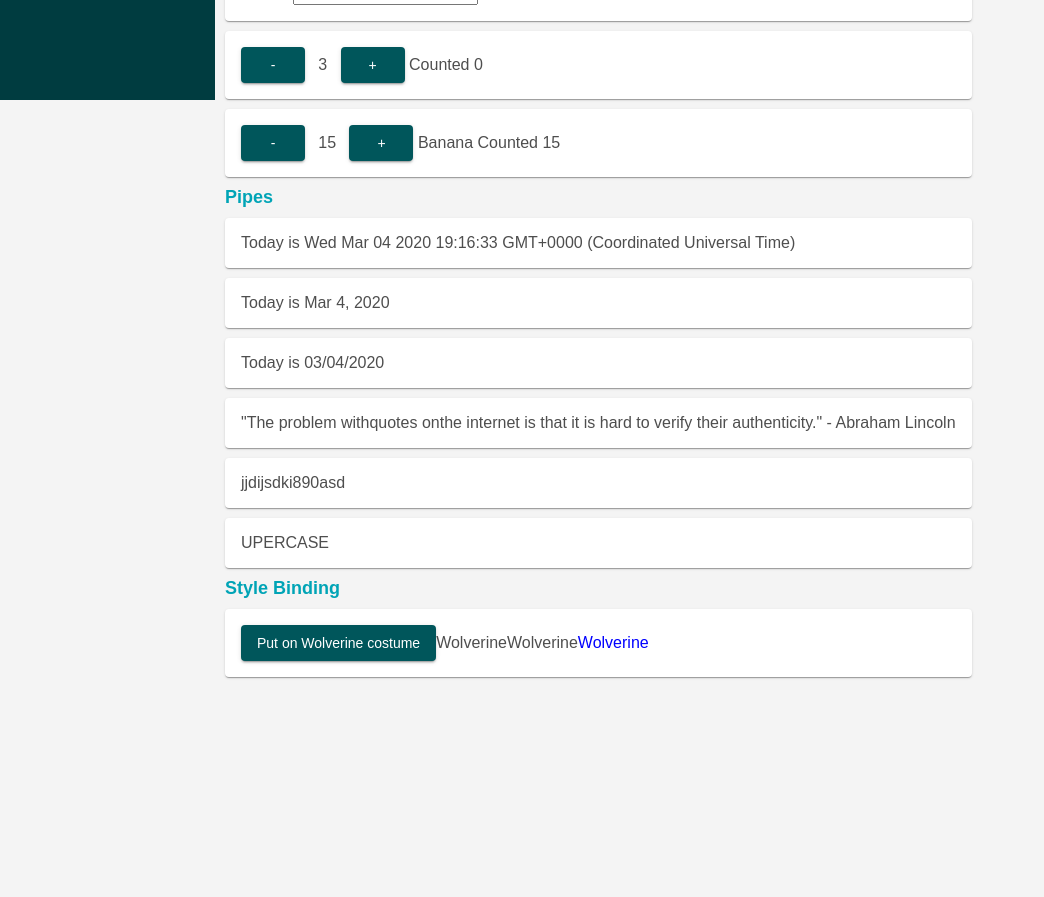
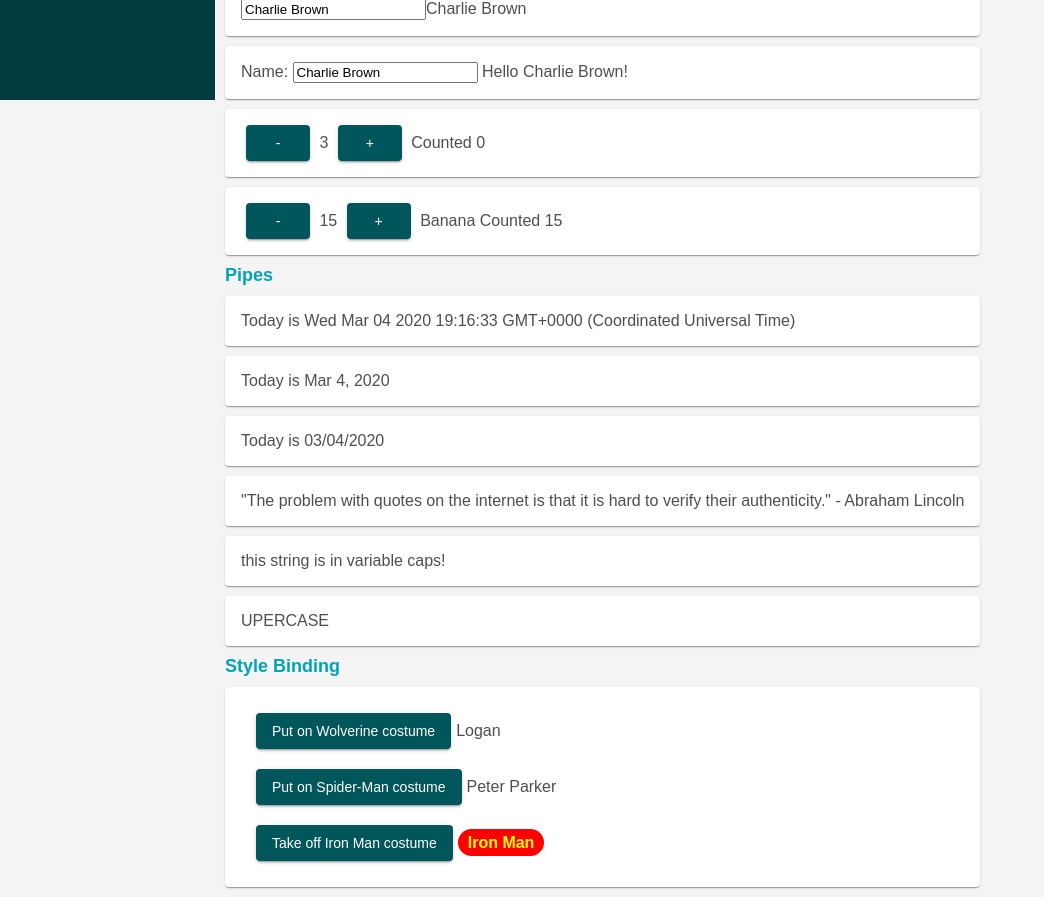
Before and after one commit to musasabi333/angular-matf, an Angular app in the folder angular-matf/: page /data-binding in a window 1280 px wide. Shown: the part 700-1597 px from the top of the page, without its empty margins (0-1044 px from the left). Before the commit the page ends 1387 px from the top, so only its background shows below. Built offline with nearby package versions, Linux system fonts and the light colour scheme.

Commit message:
c4 - Added more examples; Fixed styles

```diff
--- a/angular-matf/src/app/counter/counter.component.html
+++ b/angular-matf/src/app/counter/counter.component.html
@@ -1,7 +1,5 @@
 <button (click)="decrement()">-</button>
 <span>
-    &nbsp;
     {{counter}}
-    &nbsp;
 </span>
 <button (click)="increment()">+</button>
--- a/angular-matf/src/app/data-binding/data-binding.component.css
+++ b/angular-matf/src/app/data-binding/data-binding.component.css
@@ -0,0 +1,15 @@
+.superhero {
+  font-weight: bold;
+  padding: 5px 10px;
+  border-radius: 16px;
+}
+
+.wolverine {
+  color: blue;
+  background-color: yellow;
+}
+
+.spider-man {
+  color: blue;
+  background-color: red;
+}
--- a/angular-matf/src/app/data-binding/data-binding.component.html
+++ b/angular-matf/src/app/data-binding/data-binding.component.html
@@ -11,7 +11,10 @@
 <div>
   <button (click)="rollForInitiative()">Roll for initiative</button>
   {{roll === undefined ? "" : 'Rolled ' + roll}}
+</div>
+<div>
   <button (click)="doEvil()">Do Evil</button>
+  {{evilScript}}
 </div>
 
 <h2>Property Binding</h2>
@@ -53,11 +56,11 @@
 </div>
 
 <div>
-  {{'The problem withquotes onthe internet is that it is hard to verify their authenticity.' | quote: 'Abraham Lincoln'}}
+  {{'The problem with quotes on the internet is that it is hard to verify their authenticity.' | quote: 'Abraham Lincoln'}}
 </div>
 
 <div>
-  {{'jJDIjsdkI890asD' | lowercase}}
+  {{'ThIs sTRIng iS in VARIabLe CaPS!' | lowercase}}
 </div>
 
 <div>
@@ -66,8 +69,19 @@
 
 <h2>Style Binding</h2>
 <div>
-  <button (click)="putOnCostume()">Put on Wolverine costume</button>
-  <span [ngClass]="{'wolverine': isWolverine}">Wolverine</span>
-  <span [class.wolverine]="isWolverine">Wolverine</span>
-  <span [style.color]="isWolverine ? 'red' : 'blue'">Wolverine</span>
+  <p>
+    <button (click)="toggleWolverineCostume()">{{isWolverine ? 'Take off' : 'Put on'}} Wolverine costume</button>
+    <span [ngClass]="{'wolverine': isWolverine, 'superhero': isWolverine}">{{isWolverine ? 'Wolverine' : 'Logan'}}</span>
+  </p>
+  <p>
+    <button (click)="toggleSpiderManCostume()">{{isSpiderMan ? 'Take off' : 'Put on'}} Spider-Man costume</button>
+    <span [class.spider-man]="isSpiderMan"
+          [class.superhero]="isSpiderMan">{{isSpiderMan ? 'Spider-Man' : 'Peter Parker'}}</span>
+  </p>
+  <p>
+    <button (click)="toggleIronManCostume()">{{isIronMan ? 'Take off' : 'Put on'}} Iron Man costume</button>
+    <span [style.color]="isIronMan ? 'yellow' : 'initial'"
+          [style.backgroundColor]="isIronMan ? 'red' : 'initial'"
+          [class]="isIronMan ? 'superhero' : ''">{{isIronMan ? 'Iron Man' : 'Tony Stark'}}</span>
+  </p>
 </div>
--- a/angular-matf/src/app/data-binding/data-binding.component.ts
+++ b/angular-matf/src/app/data-binding/data-binding.component.ts
@@ -1,4 +1,4 @@
-import { Component, OnInit, Input } from '@angular/core';
+import { Component, OnInit } from '@angular/core';
 
 @Component({
   selector: 'matf-data-binding',
@@ -9,11 +9,14 @@ export class DataBindingComponent implements OnInit {
 
   helloWorld = 'Hello World';
   roll: number;
-  name: string = "Charlie Brown";
+  evilScript: string;
+  name = 'Charlie Brown';
   counter: number;
   bananaCounter: number;
   today = new Date();
   isWolverine = false;
+  isSpiderMan = false;
+  isIronMan = true;
 
   constructor() { }
 
@@ -36,7 +39,7 @@ export class DataBindingComponent implements OnInit {
   }
 
   doEvil(): void {
-    this.helloWorld = `
+    this.evilScript = `
       <div>Evil Script</div>
       <script>
         alert('Evil Done!');
@@ -45,13 +48,22 @@ export class DataBindingComponent implements OnInit {
   }
 
   counterChanged(value: number): void {
-    if (value < 0)
+    if (value < 0) {
       value = 0;
+    }
 
     this.counter = value;
   }
 
-  putOnCostume() {
+  toggleWolverineCostume() {
     this.isWolverine = !this.isWolverine;
   }
+
+  toggleSpiderManCostume() {
+    this.isSpiderMan = !this.isSpiderMan;
+  }
+
+  toggleIronManCostume() {
+    this.isIronMan = !this.isIronMan;
+  }
 }
--- a/angular-matf/src/app/remote/remote.component.html
+++ b/angular-matf/src/app/remote/remote.component.html
@@ -1,7 +1,7 @@
-<div>
+<p>
     <button class="power-button" (click)=turnOnOff()></button>
-</div>
-<div style="display: flex; flex-wrap: wrap; justify-content: space-evenly;">
+</p>
+<p style="display: flex; flex-wrap: wrap; justify-content: space-evenly;">
     <button *ngFor="let item of [].constructor(9); let i = index" (click)=changeChannel(i+1) class="number-button">{{i + 1}}</button>
     <button (click)="changeChannel(0)" class="number-button">0</button>
-</div>
+</p>
--- a/angular-matf/src/app/remote/remote.component.ts
+++ b/angular-matf/src/app/remote/remote.component.ts
@@ -1,7 +1,7 @@
 import { Component, OnInit, Output, EventEmitter } from '@angular/core';
 
 @Component({
-  selector: 'app-remote',
+  selector: 'matf-remote',
   templateUrl: './remote.component.html',
   styleUrls: ['./remote.component.css']
 })
--- a/angular-matf/src/app/tv/tv.component.css
+++ b/angular-matf/src/app/tv/tv.component.css
@@ -1,4 +1,4 @@
-app-remote {
+matf-remote {
     float: left;
     background-color: #333;
     padding: 5px;
@@ -26,3 +26,20 @@ app-remote {
     width: 100%;
     height: 360px;
 }
+
+.channel {
+  display: block;
+  position: relative;
+  top: 40px;
+  left: 30px;
+  height: 0;
+  line-height: 0;
+  font-size: 32px;
+  color: #fff;
+  font-weight: bold;
+  text-shadow: 2px 2px #000;
+}
+
+.hide {
+  display: none;
+}
--- a/angular-matf/src/app/tv/tv.component.html
+++ b/angular-matf/src/app/tv/tv.component.html
@@ -1,17 +1,18 @@
-<app-remote (channelChanged)="switchChannel($event)" (tvOnOff)="tvOnOff()"></app-remote>
+<matf-remote (channelChanged)="switchChannel($event)" (tvOnOff)="tvOnOff()"></matf-remote>
 
 <div *ngIf="tvOn" [ngSwitch]=activeChannel class="tv">
-    <iframe *ngSwitchCase="1" class="tv-screen" src="https://www.youtube.com/embed/wXDkSKpH1Ns?&autoplay=1" frameborder="0"></iframe>
-    <iframe *ngSwitchCase="2" class="tv-screen" src="https://www.youtube.com/embed/tgbNymZ7vqY?&autoplay=1" frameborder="0"></iframe>
-    <iframe *ngSwitchCase="3" class="tv-screen" src="https://www.youtube.com/embed/k3Sv0O_6noI?&autoplay=1" frameborder="0"></iframe>
-    <iframe *ngSwitchCase="4" class="tv-screen" src="https://www.youtube.com/embed/wXDkSKpH1Ns?&autoplay=1" frameborder="0"></iframe>
-    <iframe *ngSwitchCase="5" class="tv-screen" src="https://www.youtube.com/embed/wXDkSKpH1Ns?&autoplay=1" frameborder="0"></iframe>
-    <iframe *ngSwitchCase="6" class="tv-screen" src="https://www.youtube.com/embed/wXDkSKpH1Ns?&autoplay=1" frameborder="0"></iframe>
-    <iframe *ngSwitchCase="7" class="tv-screen" src="https://www.youtube.com/embed/wXDkSKpH1Ns?&autoplay=1" frameborder="0"></iframe>
-    <iframe *ngSwitchCase="8" class="tv-screen" src="https://www.youtube.com/embed/wXDkSKpH1Ns?&autoplay=1" frameborder="0"></iframe>
-    <iframe *ngSwitchCase="9" class="tv-screen" src="https://www.youtube.com/embed/wXDkSKpH1Ns?&autoplay=1" frameborder="0"></iframe>
-    <iframe *ngSwitchCase="0" class="tv-screen" src="https://www.youtube.com/embed/wXDkSKpH1Ns?&autoplay=1" frameborder="0"></iframe>
+  <span [ngClass]="{'channel': true, 'hide': !channelSwitched}">{{activeChannel}}</span>
+  <iframe *ngSwitchCase="1" class="tv-screen" src="https://www.youtube.com/embed/wXDkSKpH1Ns?&autoplay=1" frameborder="0"></iframe>
+  <iframe *ngSwitchCase="2" class="tv-screen" src="https://www.youtube.com/embed/tgbNymZ7vqY?&autoplay=1" frameborder="0"></iframe>
+  <iframe *ngSwitchCase="3" class="tv-screen" src="https://www.youtube.com/embed/k3Sv0O_6noI?&autoplay=1" frameborder="0"></iframe>
+  <iframe *ngSwitchCase="4" class="tv-screen" src="https://www.youtube.com/embed/5dzGj9k8Qy8?&autoplay=1" frameborder="0"></iframe>
+  <iframe *ngSwitchCase="5" class="tv-screen" src="https://www.youtube.com/embed/7uS7A4x31PY?&autoplay=1" frameborder="0"></iframe>
+  <iframe *ngSwitchCase="6" class="tv-screen" src="https://www.youtube.com/embed/kKwYZJUVpls?&autoplay=1" frameborder="0"></iframe>
+  <iframe *ngSwitchCase="7" class="tv-screen" src="https://www.youtube.com/embed/B-qbl7kZtk4?&autoplay=1" frameborder="0"></iframe>
+  <iframe *ngSwitchCase="8" class="tv-screen" src="https://www.youtube.com/embed/ZLKZKmdZEjM?&autoplay=1" frameborder="0"></iframe>
+  <iframe *ngSwitchCase="9" class="tv-screen" src="https://www.youtube.com/embed/BmTfxyoEqAc?&autoplay=1" frameborder="0"></iframe>
+  <iframe *ngSwitchCase="0" class="tv-screen" src="https://www.youtube.com/embed/FaaoTvEdKtA?&autoplay=1" frameborder="0"></iframe>
 </div>
 <div *ngIf="!tvOn" class="tv">
-    <div class="tv-screen-off"></div>
+  <div class="tv-screen-off"></div>
 </div>
--- a/angular-matf/src/app/tv/tv.component.ts
+++ b/angular-matf/src/app/tv/tv.component.ts
@@ -1,29 +1,48 @@
 import { Component, OnInit } from '@angular/core';
 
 @Component({
-  selector: 'app-tv',
+  selector: 'matf-tv',
   templateUrl: './tv.component.html',
   styleUrls: ['./tv.component.css']
 })
 export class TvComponent implements OnInit {
 
   activeChannel: number;
+  private channelShown: boolean;
   tvOn: boolean;
 
   constructor() { }
 
   ngOnInit() {
     this.activeChannel = 1;
+    this.channelShown = false;
     this.tvOn = false;
   }
 
   switchChannel(channel: number): void {
     this.activeChannel = channel;
-    console.log(this.activeChannel);
+    this.channelSwitched = true;
   }
 
   tvOnOff(): void {
     this.tvOn = !this.tvOn;
-    console.log(this.tvOn);
+
+    if (this.tvOn === true) {
+      this.channelSwitched = true;
+    }
+  }
+
+  get channelSwitched(): boolean {
+    return this.channelShown;
+  }
+
+  set channelSwitched(yesNo: boolean) {
+    this.channelShown = yesNo;
+
+    if (yesNo) {
+      setTimeout(() => {
+        this.channelSwitched = false;
+      }, 2000);
+    }
   }
 }
--- a/angular-matf/src/styles.css
+++ b/angular-matf/src/styles.css
@@ -23,13 +23,18 @@ h2 {
   margin: 10px;
 }
 
-div {
+div:not([class]) {
   margin: 10px;
   box-shadow: 0 2px 1px -1px rgba(0,0,0,.2), 0 1px 1px 0 rgba(0,0,0,.14), 0 1px 3px 0 rgba(0,0,0,.12);
   transition: box-shadow 280ms cubic-bezier(0.4, 0, 0.2, 1);
   padding: 16px;
   border-radius: 4px;
   background: #FFF;
+}
+
+p {
+  margin: 0;
+  padding: 10px;
 }
 
 code {
@@ -39,12 +44,11 @@ code {
   border-radius: 4px;
 }
 
-button {
+button:not([class]) {
   color: #fff;
   cursor: pointer;
   background-color: #00565B;
   box-shadow: 0 3px 1px -2px rgba(0,0,0,.2), 0 2px 2px 0 rgba(0,0,0,.14), 0 1px 5px 0 rgba(0,0,0,.12);
-  margin-right: 8px;
   box-sizing: border-box;
   position: relative;
   -webkit-user-select: none;
@@ -60,7 +64,7 @@ button {
   text-decoration: none;
   vertical-align: baseline;
   text-align: center;
-  margin: 0;
+  margin: 0 5px;
   min-width: 64px;
   line-height: 36px;
   padding: 0 16px;
@@ -71,12 +75,7 @@ button {
   font-size: 14px;
 }
 
-button:hover {
+button:not([class]):hover {
   background-color: #fff;
   color: #00565B;
 }
-
-.wolverine {
-  color: blue;
-  background-color: yellow;
-}
```
